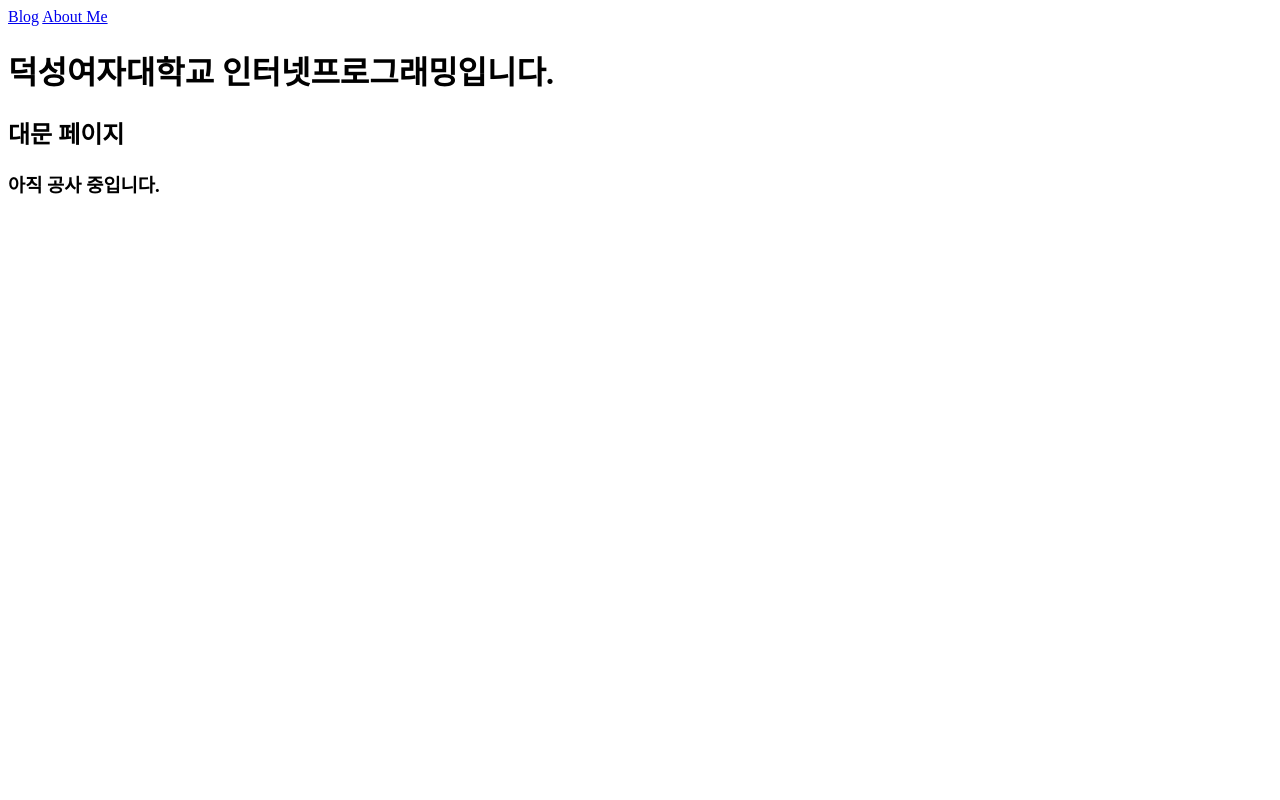
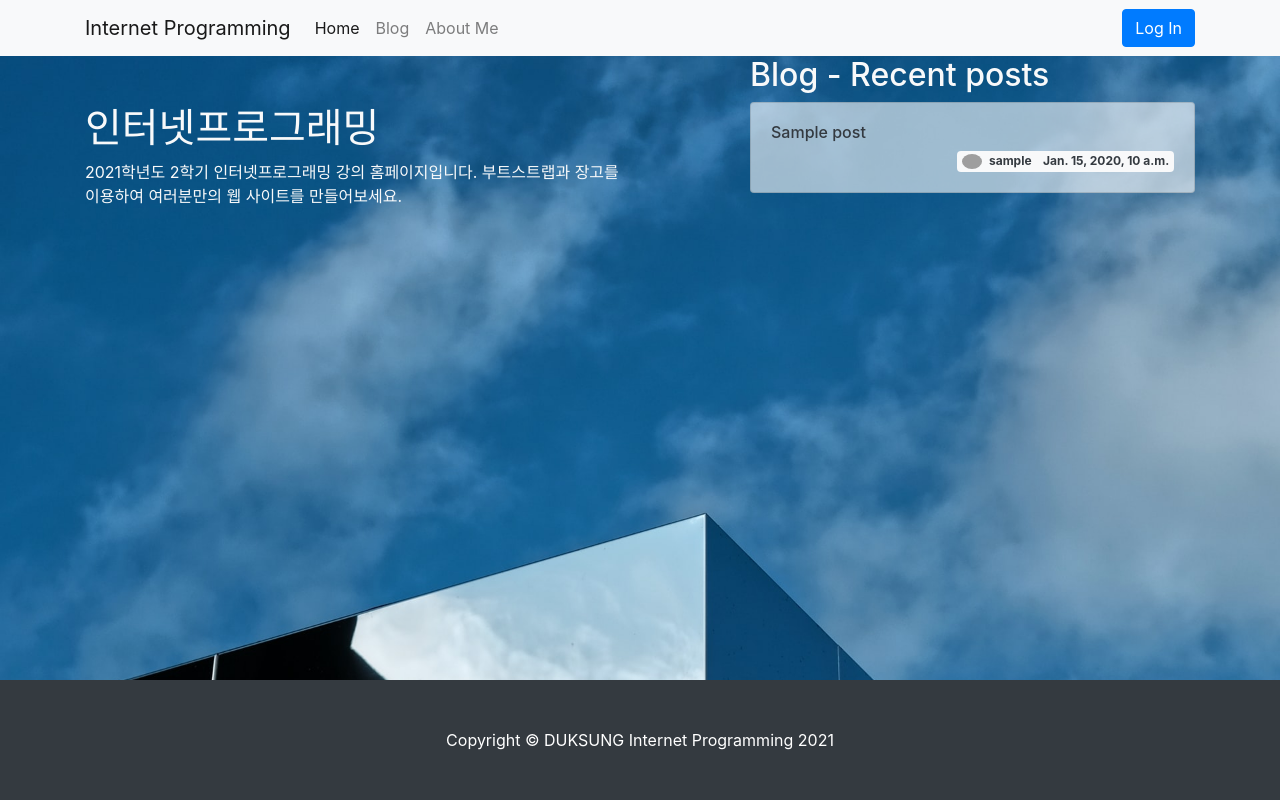
Before and after one commit to C0012S/DS_InternetProgramming, a Django app: page / in a window 1280 px wide. Run offline with Django 3.2, Linux system fonts and the light colour scheme; tables that the repository leaves empty hold one stand-in row (values such as "Sample post"); some libraries are stand-ins or nearby versions; grey boxes are pictures that could not be loaded.

Commit message:
대문 페이지 수정하기

```diff
--- a/blog/models.py
+++ b/blog/models.py
@@ -60,6 +60,12 @@ class Post(models.Model):
     def get_content_markdown(self):
         return markdown(self.content) #마크다운으로 변환 #기존의 작성해 준 텍스트를 html 문서로 바꿔 주는 과정을 거침
 
+    def get_avatar_url(self):
+        if self.author.socialaccount_set.exists() :
+            return self.author.socialaccount_set.first().get_avatar_url()
+        else :
+            return 'https://doitdjango.com/avatar/id/388/92773eb7c5ee4554/svg/{self.author.email}/'
+
 class Comment(models.Model):
     post = models.ForeignKey(Post, on_delete=models.CASCADE) #하나의 포스트에 여러 개의 댓글 : 다대일 관계
     author = models.ForeignKey(User, on_delete=models.CASCADE) #한 명의 User가 여러 개의 Comment를 넣을 수 있는 다대일 관계
--- /dev/null
+++ b/single_pages/static/single_pages/css/landing.css
@@ -0,0 +1,15 @@
+body {
+    background: url('/static/single_pages/images/amsterdam_sky.jpg') no-repeat center center fixed;
+    -webkit-background-size: cover;
+    -moz-background-size: cover;
+    background-size: cover;
+    -o-background-size: cover;
+}
+
+section {
+    margin-bottom: 150px;
+}
+
+.card {
+    background-color: rgba(255, 255, 255, 0.6);
+}
--- a/single_pages/templates/single_pages/landing.html
+++ b/single_pages/templates/single_pages/landing.html
@@ -1,19 +1,52 @@
 <!DOCTYPE html>
+{% load static %}
 <html lang="en">
 <head>
     <meta charset="UTF-8">
     <title>덕성여자대학교 인터넷프로그래밍</title>
+    <link href="{% static 'blog/bootstrap/bootstrap.min.css' %}" rel="stylesheet" type="text/css" media="screen">
+    <link href="{% static 'single_pages/css/landing.css' %}" rel="stylesheet" type="text/css" media="screen">
+    <script src="https://kit.fontawesome.com/96e208bb9a.js" crossorigin="anonymous"></script>
 </head>
 <body>
 
-<nav>
-    <a href="/blog/">Blog</a>
-    <a href="/about_me/">About Me</a>
-</nav>
+{% include 'blog/navbar.html' %}
 
-<h1> 덕성여자대학교 인터넷프로그래밍입니다.</h1>
-<h2> 대문 페이지</h2>
-<h3> 아직 공사 중입니다. </h3>
+<section>
+    <div class="container">
+        <div class="row justify-content-between"> <!-- justify-content-between : 양쪽정렬 - 전체 12 개 중에서 6 개와 5 개를 사용하고 있으므로 하나 남아있는 것까지 다 채워서 전체를 하나의 줄을 채우겠다 - 6 개로 되어져 있는 div 태그와 5 개로 되어져 있는 div 태그 사이에 자동으로 하나의 비어져 있는 칸이 들어간다 -->
+            <div class="col-lg-6 text-light"> <!-- text-light : 밝은 색 -->
+                <h1 class="mt-5">인터넷프로그래밍</h1>
+                <p>2021학년도 2학기 인터넷프로그래밍 강의 홈페이지입니다. 부트스트랩과 장고를 이용하여 여러분만의 웹 사이트를 만들어보세요.</p>
+            </div>
+            <div class="col-lg-5">
+                <h2 class="text-light">Blog - Recent posts</h2>
+                {% for post in recent_posts %}
+                <div class="card mt-1">
+                    <div class="card-body">
+                        <h6><a href="{{post.get_absolute_url}}" class="text-decoration-none text-dark">{{post.title}}</a></h6> <!-- class="text-decoration-none" : 링크에 대한 데코레이션을 하지 않는다(보통 링크를 걸면 파란색 글씨에 밑줄 그어진 형태가 되므로 이를 일반적인 텍스트 문장처럼 출력하기 위해) -->
+                        <span class="badge bg-light text-dark float-right">
+                            <img class="rounded-circle mr-1" width="20px"
+                                 src="{{post.get_avatar_url}}" alt="{{post.author}}">
+                            {{post.author.username}}
+                            &nbsp;&nbsp;
+                            {{post.created_at}}
+                        </span>
+                    </div>
+                </div>
+                {% endfor %}
+            </div>
+        </div>
+    </div>
+</section>
+
+<div class="fixed-bottom"> <!-- footer 하단에 고정 -->
+    {% include 'blog/footer.html' %}
+</div>
+
+    <script src="https://code.jquery.com/jquery-3.5.1.slim.min.js" integrity="sha384-DfXdz2htPH0lsSSs5nCTpuj/zy4C+OGpamoFVy38MVBnE+IbbVYUew+OrCXaRkfj" crossorigin="anonymous"></script>
+    <script src="https://cdn.jsdelivr.net/npm/popper.js@1.16.1/dist/umd/popper.min.js" integrity="sha384-9/reFTGAW83EW2RDu2S0VKaIzap3H66lZH81PoYlFhbGU+6BZp6G7niu735Sk7lN" crossorigin="anonymous"></script>
+    <script src="https://cdn.jsdelivr.net/npm/bootstrap@4.5.3/dist/js/bootstrap.min.js" integrity="sha384-w1Q4orYjBQndcko6MimVbzY0tgp4pWB4lZ7lr30WKz0vr/aWKhXdBNmNb5D92v7s" crossorigin="anonymous"></script>
 
 </body>
 </html>
--- a/single_pages/views.py
+++ b/single_pages/views.py
@@ -1,8 +1,11 @@
 from django.shortcuts import render
+from blog.models import Post
 
 # Create your views here.
 def langing(request):
-    return render(request, 'single_pages/landing.html')
+    recent_posts = Post.objects.order_by('-pk')[:3] #최신 포스트 #[:3] - 맨 앞에서부터 최대 3 개까지 가져온다
+    return render(request, 'single_pages/landing.html',
+                  {'recent_posts' : recent_posts}) #recent_posts를 전달하는 key : 'recent_posts'(보통 변수 이름과 동일하다)  #변수 recent_posts는 : 오른쪽
 
 def about_me(request):
     return render(request, 'single_pages/about_me.html')
```
Also changed, not shown: single_pages/tests.py (+40 -1 lines), single_pages/static/single_pages/images/amsterdam_sky.jpg (added).
